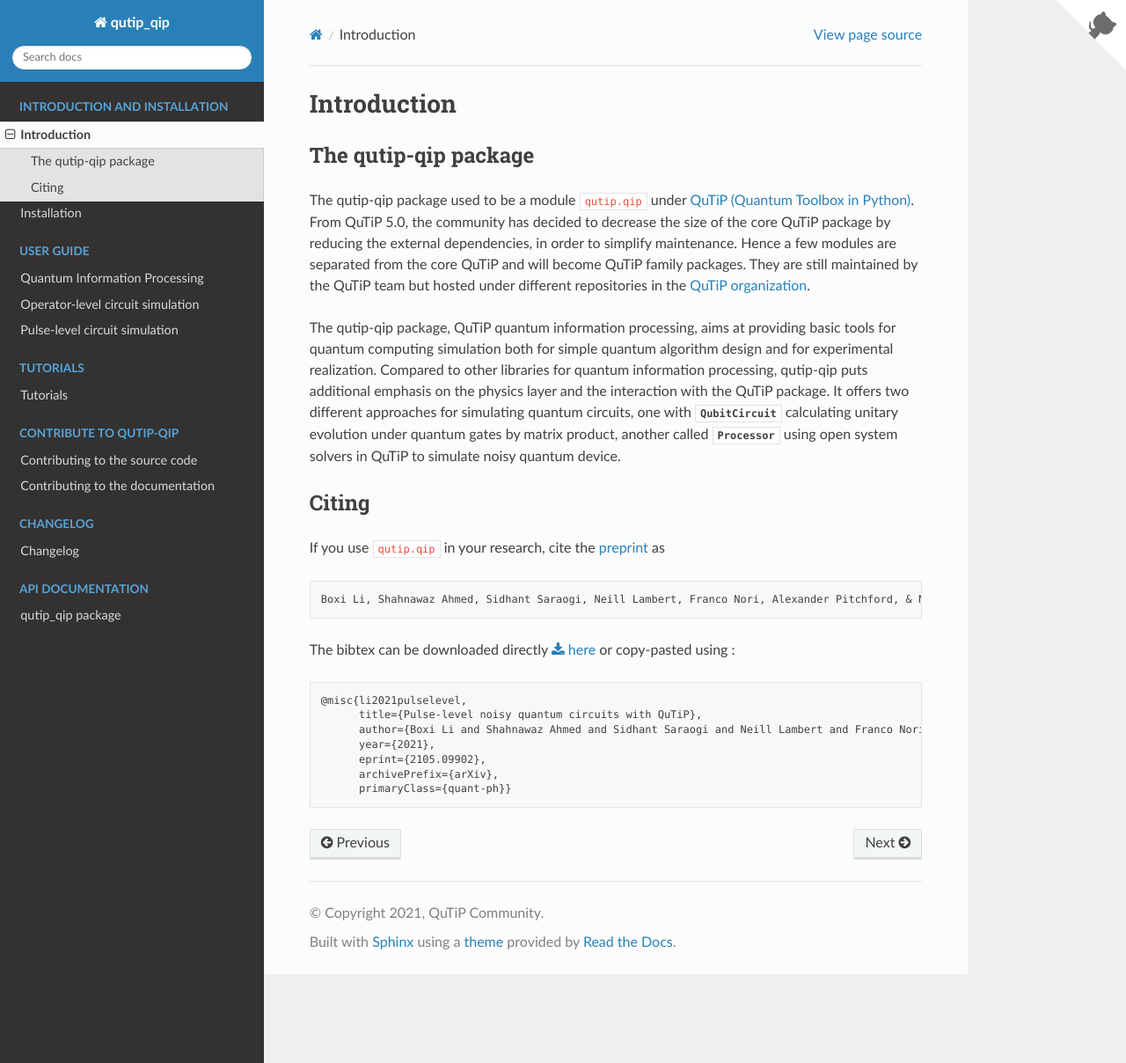
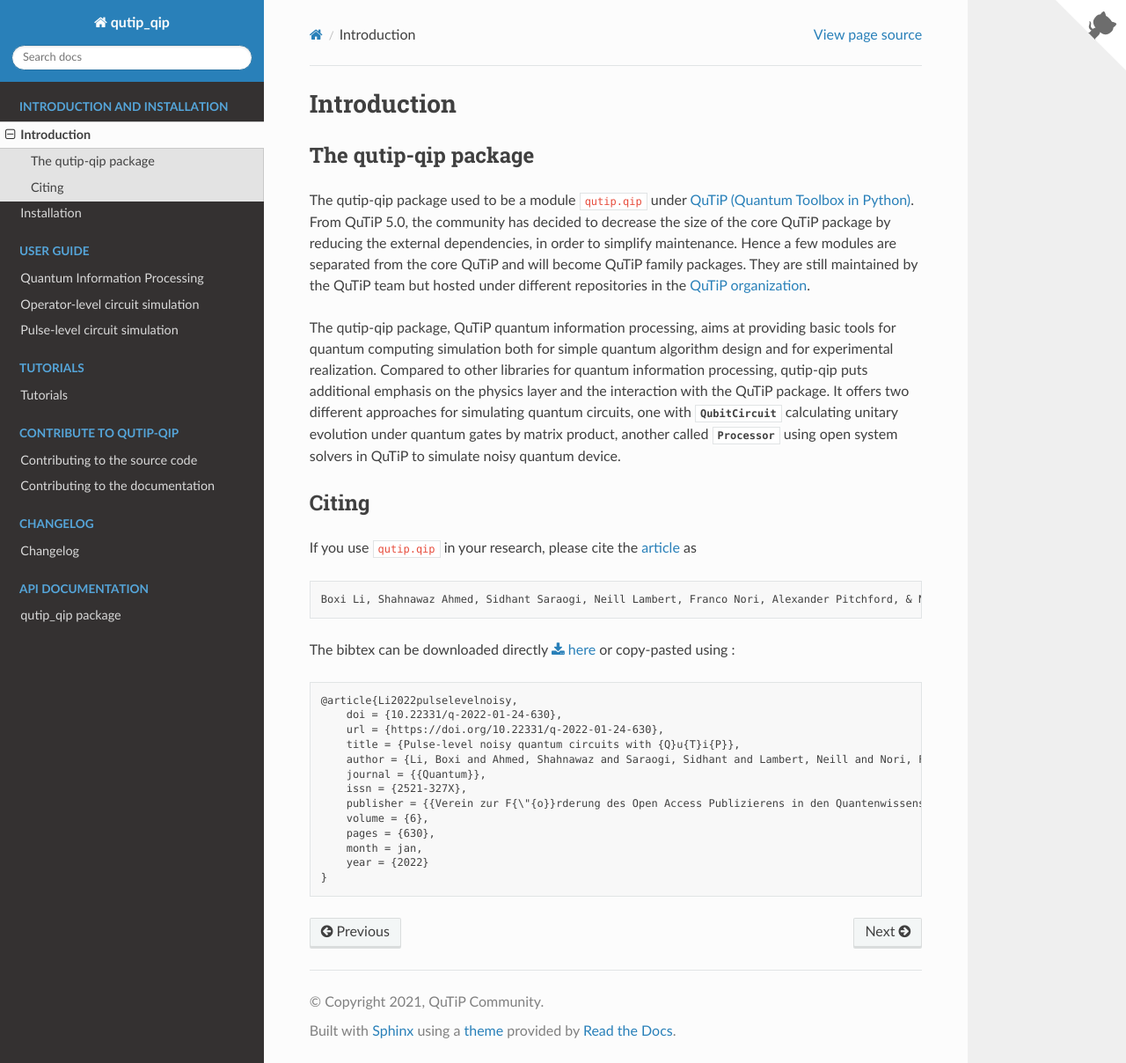
Before and after one commit to qutip/qutip-qip, a Sphinx documentation site: the page built from doc/source/introduction.rst, in a window 1280 px wide and 1208 px high. Shown: the whole window at 88% size. Built offline with Sphinx 7.4.7 and the Read the Docs theme 2.0.0, drawn with Linux system fonts in a browser that asks for light colours.

Commit message:
Update bibtex

```diff
--- a/doc/source/introduction.rst
+++ b/doc/source/introduction.rst
@@ -19,7 +19,7 @@
 Citing
 ===========
 
-If you use ``qutip.qip`` in your research, cite the `preprint <https://arxiv.org/abs/2105.09902>`_
+If you use ``qutip.qip`` in your research, please cite the `article <https://quantum-journal.org/papers/q-2022-01-24-630>`_
 as
 
 .. code-block:: text
@@ -32,10 +32,16 @@
 
 .. code-block:: text
 
-  @misc{li2021pulselevel,
-        title={Pulse-level noisy quantum circuits with QuTiP},
-        author={Boxi Li and Shahnawaz Ahmed and Sidhant Saraogi and Neill Lambert and Franco Nori and Alexander Pitchford and Nathan Shammah},
-        year={2021},
-        eprint={2105.09902},
-        archivePrefix={arXiv},
-        primaryClass={quant-ph}}
+    @article{Li2022pulselevelnoisy,
+        doi = {10.22331/q-2022-01-24-630},
+        url = {https://doi.org/10.22331/q-2022-01-24-630},
+        title = {Pulse-level noisy quantum circuits with {Q}u{T}i{P}},
+        author = {Li, Boxi and Ahmed, Shahnawaz and Saraogi, Sidhant and Lambert, Neill and Nori, Franco and Pitchford, Alexander and Shammah, Nathan},
+        journal = {{Quantum}},
+        issn = {2521-327X},
+        publisher = {{Verein zur F{\"{o}}rderung des Open Access Publizierens in den Quantenwissenschaften}},
+        volume = {6},
+        pages = {630},
+        month = jan,
+        year = {2022}
+    }
--- a/doc/source/qutip_qip.bib
+++ b/doc/source/qutip_qip.bib
@@ -1,7 +1,13 @@
-  @misc{li2021pulselevel,
-      title={Pulse-level noisy quantum circuits with QuTiP},
-      author={Boxi Li and Shahnawaz Ahmed and Sidhant Saraogi and Neill Lambert and Franco Nori and Alexander Pitchford and Nathan Shammah},
-      year={2021},
-      eprint={2105.09902},
-      archivePrefix={arXiv},
-      primaryClass={quant-ph}}
+@article{Li2022pulselevelnoisy,
+  doi = {10.22331/q-2022-01-24-630},
+  url = {https://doi.org/10.22331/q-2022-01-24-630},
+  title = {Pulse-level noisy quantum circuits with {Q}u{T}i{P}},
+  author = {Li, Boxi and Ahmed, Shahnawaz and Saraogi, Sidhant and Lambert, Neill and Nori, Franco and Pitchford, Alexander and Shammah, Nathan},
+  journal = {{Quantum}},
+  issn = {2521-327X},
+  publisher = {{Verein zur F{\"{o}}rderung des Open Access Publizierens in den Quantenwissenschaften}},
+  volume = {6},
+  pages = {630},
+  month = jan,
+  year = {2022}
+}
```
Also changed, not shown: README.md (+14 -9 lines), doc/pulse-paper/README.md.
